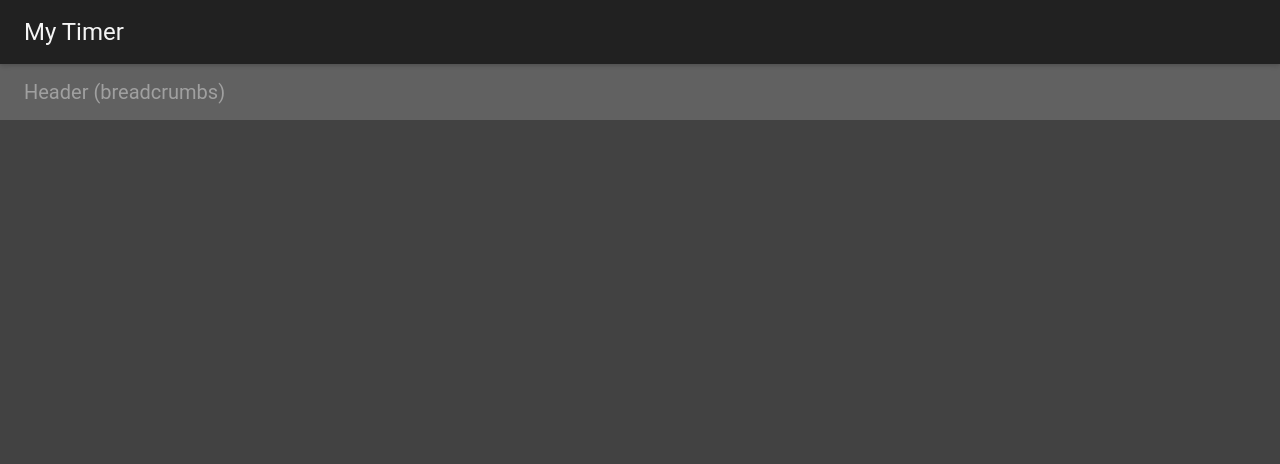
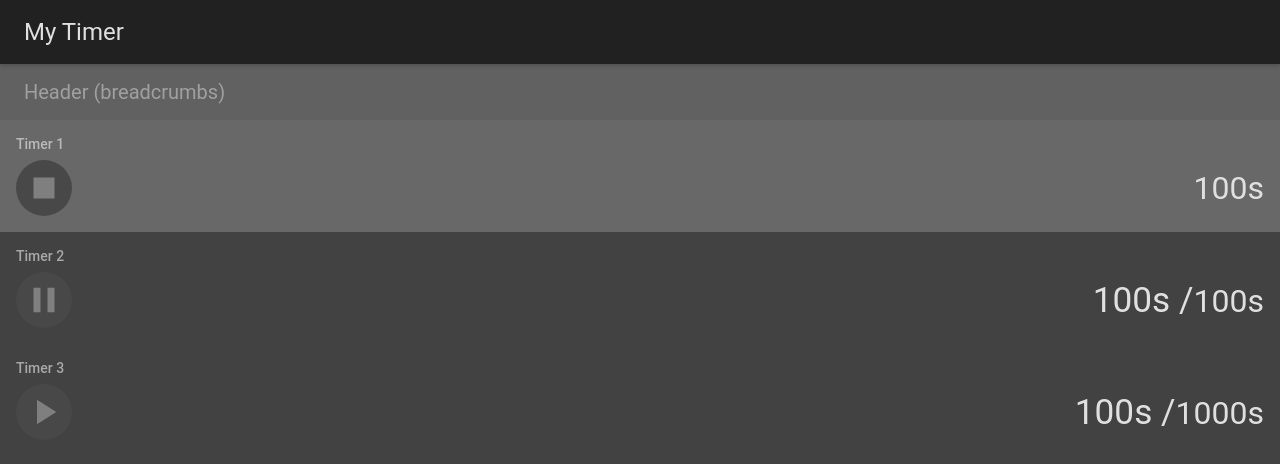
Before and after one commit to Angelpsy/timer, a React app: page / in a window 1280 px wide. Shown: the top 464 px of the page. Built offline with nearby package versions, Linux system fonts and the light colour scheme.

Commit message:
add basic TimerContainer, add basic layout of timer component

```diff
--- a/package.json
+++ b/package.json
@@ -26,11 +26,13 @@
         "html-webpack-plugin": "2.29.0",
         "jest": "20.0.4",
         "material-ui": "^0.20.0",
+        "nanoid": "^1.0.1",
         "normalize.css": "^7.0.0",
         "object-assign": "4.1.1",
         "postcss-flexbugs-fixes": "3.2.0",
         "postcss-loader": "2.0.8",
         "promise": "8.0.1",
+        "prop-types": "^15.6.0",
         "raf": "3.4.0",
         "react": "^16.2.0",
         "react-dev-utils": "^4.2.1",
--- /dev/null
+++ b/src/Components/Timer/index.css
@@ -0,0 +1,9 @@
+.b-timer {
+    /**/
+}
+
+.b-timer__main {
+    display: flex;
+    justify-content: space-between;
+    align-items: center;
+}
--- /dev/null
+++ b/src/Components/Timer/index.jsx
@@ -0,0 +1,90 @@
+import React, {Component} from 'react';
+import PropTypes from 'prop-types';
+import './index.css';
+
+import Subheader from 'material-ui/Subheader';
+import FloatingActionButton from 'material-ui/FloatingActionButton';
+import IconPlay from 'material-ui/svg-icons/av/play-arrow';
+import IconPause from 'material-ui/svg-icons/av/pause';
+import IconStop from 'material-ui/svg-icons/av/stop';
+
+import muiThemeable from 'material-ui/styles/muiThemeable';
+
+const buttonStyles = {
+    marginRight: 24,
+};
+
+const iconStyles = {
+    width: '75%',
+};
+
+const iconEmum = {
+    play: IconPlay,
+    pause: IconPause,
+    stop: IconStop,
+};
+
+class Timer extends Component {
+
+    render() {
+        const {id, title, description, childs, value, left, state} = this.props;
+
+        const IconState = iconEmum[state];
+
+        return (
+            <div className={'b-timer'}>
+                <Subheader
+                    className="b-timer__header"
+                    style={{
+                        lineHeight: 'inherit',
+                        paddingLeft: 0,
+                        paddingBottom: 8,
+                    }}
+                >{title}</Subheader>
+                <div className="b-timer__main">
+                    <div className="b-timer__btns">
+                        <FloatingActionButton
+                            style={buttonStyles}
+                            disabled={true}
+                        >
+                            <IconState state={state} style={iconStyles} />
+                        </FloatingActionButton>
+                    </div>
+
+                    <div className="b-timer__values" style={{
+                        color: this.props.muiTheme.palette.textSecondary,
+                        fontSize: '2em'
+                    }}>
+                        {state !== 'stop' ?
+                            <span className="b-timer__left"
+                                  style={{
+                                      fontSize: '1.1em'
+                                  }}
+                            >{left}s /</span>
+                        : null}
+                        <span className="b-timer__value">{value}s</span>
+                    </div>
+                </div>
+            </div>
+        );
+    }
+}
+
+Timer.propTypes = {
+    id: PropTypes.string,
+    title: PropTypes.string.isRequired,
+    description: PropTypes.string,
+    child: PropTypes.array,
+    value: PropTypes.number.isRequired,
+    left: (props, propName, componentName) => {
+        if (props.value < props[propName] || props[propName] < 0) {
+            return new Error(
+                'Invalid prop `' + propName + '` supplied to' +
+                ' `' + componentName + '`. Validation failed.'
+            );
+        }
+    },
+    state: PropTypes.oneOf(['stop', 'pause', 'play']).isRequired,
+};
+
+export default muiThemeable()(Timer);
--- /dev/null
+++ b/src/Container/TimersContainer/SelectableList.js
@@ -0,0 +1,49 @@
+import React, {Component} from 'react';
+import PropTypes from 'prop-types';
+
+import {List, makeSelectable} from 'material-ui/List';
+
+function wrapState(ComposedComponent) {
+    return class SelectableList extends Component {
+        static propTypes = {
+            children: PropTypes.node.isRequired,
+            defaultValue: PropTypes.string,
+        };
+
+        componentWillMount() {
+            this.setState({
+                selectedId: this.props.defaultValue || '',
+            });
+        }
+
+        componentWillReceiveProps(nextProps) {
+            if (nextProps.defaultValue !== undefined && nextProps.defaultValue !== this.state.selectedId) {
+                this.setState({
+                    selectedId: nextProps.defaultValue,
+                });
+            }
+        }
+
+        handleRequestChange = (event, id) => {
+            this.setState({
+                selectedId: id,
+            });
+        };
+
+        render() {
+            return (
+                <ComposedComponent
+                    value={this.state.selectedId}
+                    onChange={this.handleRequestChange}
+                    style={{padding: 0}}
+                >
+                    {this.props.children}
+                </ComposedComponent>
+            );
+        }
+    };
+}
+
+const SelectableList = wrapState(makeSelectable(List));
+
+export default SelectableList;
--- /dev/null
+++ b/src/Container/TimersContainer/TestData.js
@@ -0,0 +1,34 @@
+import nanoid from 'nanoid';
+
+export const timers = [
+    {
+        id: nanoid(),
+        order: 0,
+        title: 'Timer 1',
+        description: 'Description Timer 1',
+        childs: null,
+        value: 100, // s
+        left: 100, // s
+        state: 'stop', // ['stop', 'pause', 'play']
+    },
+    {
+        id: nanoid(),
+        order: 1,
+        title: 'Timer 2',
+        description: 'Description Timer 2',
+        childs: null,
+        value: 100, // s
+        left: 100, // s
+        state: 'pause',
+    },
+    {
+        id: nanoid(),
+        order: 1,
+        title: 'Timer 3',
+        description: 'Description Timer 3',
+        childs: null,
+        value: 1000, // s
+        left: 100, // s
+        state: 'play',
+    },
+];
--- /dev/null
+++ b/src/Container/TimersContainer/index.jsx
@@ -0,0 +1,51 @@
+import React, {Component} from 'react';
+
+import SelectableList from './SelectableList';
+import {ListItem} from 'material-ui/List';
+import Timer from '../../Components/Timer';
+
+import {timers} from './TestData';
+
+class TimersContainer extends Component {
+    state = {
+        timers,
+        idSelected: timers[0].id,
+    };
+
+    componentDidMount() {
+        console.log(this.state.idSelected);
+        // setTimeout(() => {
+        //     this.setState({
+        //         idSelected: '',
+        //     });
+        // }, 2500);
+    };
+
+    onSelectTimer = (timer) => {
+        console.log(timer);
+    };
+
+    render() {
+        return (
+            <SelectableList defaultValue={this.state.idSelected}>
+                {
+                    this.state.timers
+                        .sort((timerA, timerB) => timerA.order - timerB.order)
+                        .map((timer) => {
+                            return (
+                                <ListItem
+                                    value={timer.id}
+                                    key={timer.id}
+                                    onClick={this.onSelectTimer.bind(this, timer)}
+                                >
+                                    <Timer {...timer}/>
+                                </ListItem>
+                            );
+                        })
+                }
+            </SelectableList>
+        );
+    }
+}
+
+export default TimersContainer;
--- a/src/Layout/BaseLayout/index.jsx
+++ b/src/Layout/BaseLayout/index.jsx
@@ -4,6 +4,7 @@ import './index.css';
 import muiThemeable from 'material-ui/styles/muiThemeable';
 import AppToolbar from '../../Components/Topbar';
 import Header from '../../Components/Header';
+import TimersContainer from '../../Container/TimersContainer';
 
 class BaseLayout extends Component {
     render() {
@@ -16,6 +17,7 @@ class BaseLayout extends Component {
                 <AppToolbar />
                 <main className="l-base__main">
                     <Header />
+                    <TimersContainer />
                 </main>
             </div>
         );
--- a/src/constants/colors.js
+++ b/src/constants/colors.js
@@ -1,6 +1,8 @@
 import {
     grey900, grey800, grey700,
-    grey200, grey100, grey50
+    grey500, grey300, grey50,
+    deepOrangeA700, deepOrangeA400, deepOrangeA200, deepOrangeA100,
+    deepOrange700, deepOrange600, deepOrange500,
 } from 'material-ui/styles/colors';
 // import {fade} from 'material-ui/utils/colorManipulator';
 
@@ -9,6 +11,10 @@ export default {
     bgSecondary: grey900,
     bgTertiary: grey700,
     textPrimary: grey50,
-    textSecondary: grey100,
-    textTertiary: grey200,
+    textSecondary: grey300,
+    textTertiary: grey500,
+
+    accent1Color: deepOrangeA700,
+    accent2Color: deepOrangeA400,
+    accent3Color: deepOrangeA200,
 };
```
Also changed, not shown: 1 other file (tests, documents, lock files or other folders).
